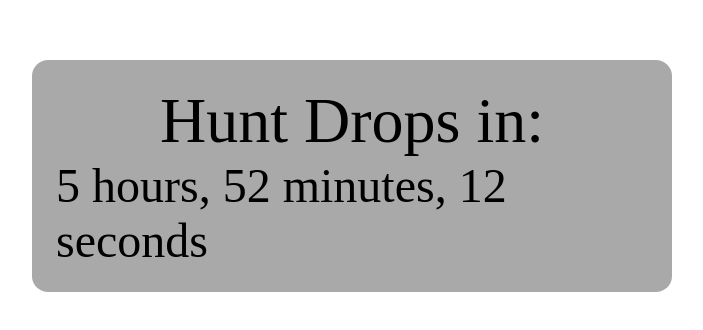
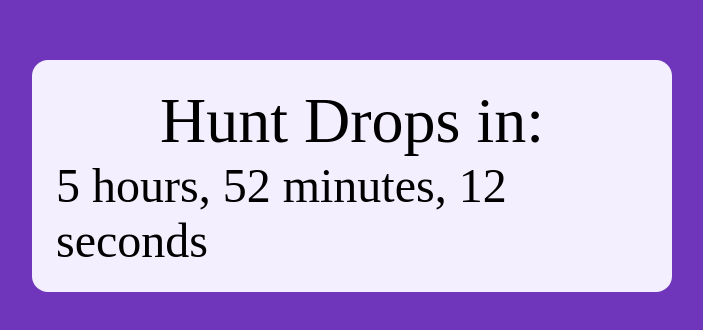
Before and after one commit to Zynh0722/TimeUntilHuntDrops, a plain HTML site: page index.html in a window 1280 px wide. Shown: the part 224-554 px from the top of the page, without its empty margins (288-991 px from the left). Drawn offline with nearby package versions, Linux system fonts and the light colour scheme.

Commit message:
init 3 electric boogaloo

```diff
--- a/styles.css
+++ b/styles.css
@@ -1,5 +1,10 @@
+html, body, #app {
+  min-height: 100vh;
+  margin: 0;
+}
+
 #app {
-  background-color: #a639e6;
+  background-color: #6f36bc;
 }
 
 .centerBox {
@@ -10,7 +15,7 @@
   padding: 1.5rem;
   border-radius: 1rem;
   width: fit-content;
-  background-color: darkgrey;
+  background-color: #f3effe;
 }
 
 .topBox {
```
